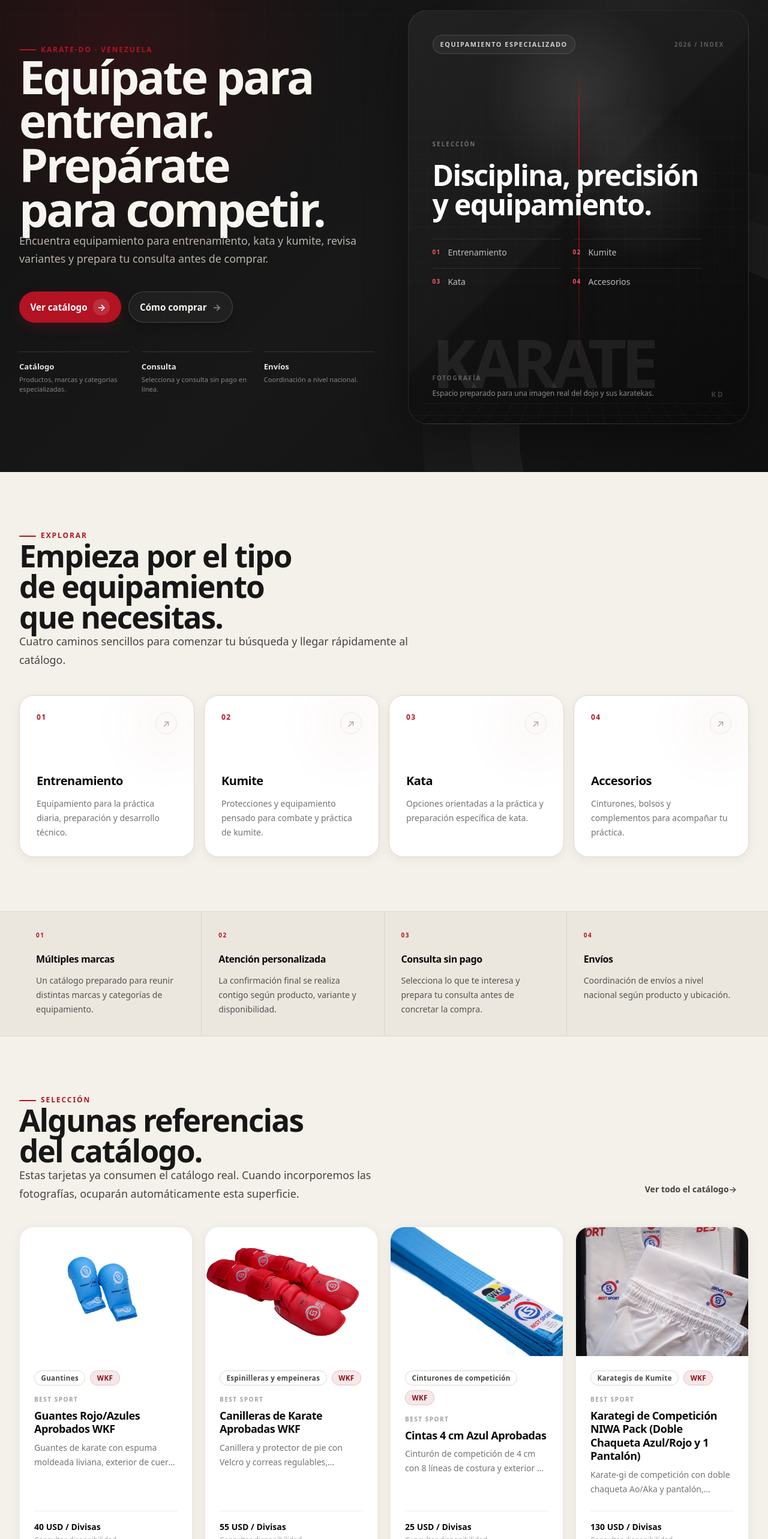
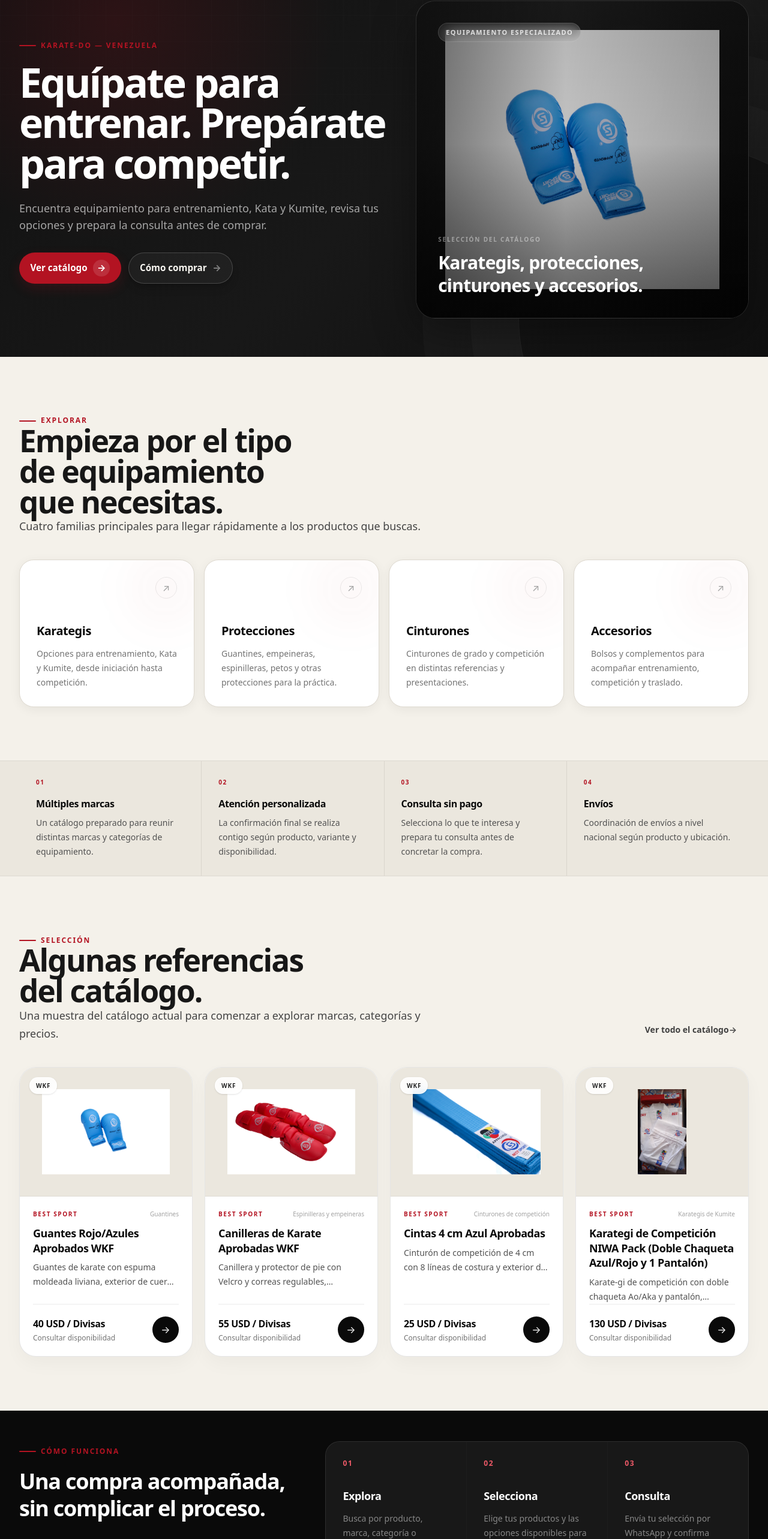
Before and after one commit to maorusohh/catalogo-karate, a Next.js app: page / in a window 1280 px wide. Shown: the part 140-2706 px from the top of the page at 60% size. Built offline with nearby package versions, Linux system fonts and the light colour scheme.

Commit message:
refactor: simplify home visual hierarchy

```diff
--- a/src/app/page.tsx
+++ b/src/app/page.tsx
@@ -5,12 +5,13 @@ import Image from "next/image";
 import type { Metadata } from "next";
 import Link from "next/link";
 
-import { catalogRepository } from "@/lib/catalog/static-repository";
-import { buildWhatsAppUrl } from "@/lib/whatsapp/url";
+import { ProductCard } from "@/components/catalog/product-card";
 import { ButtonLink } from "@/components/ui/button-link";
 import { Container } from "@/components/ui/container";
 import { SectionHeading } from "@/components/ui/section-heading";
 import { Surface } from "@/components/ui/surface";
+import { catalogRepository } from "@/lib/catalog/static-repository";
+import { buildWhatsAppUrl } from "@/lib/whatsapp/url";
 
 export const metadata: Metadata = {
   title: "Equipamiento de Karate-Do en Venezuela",
@@ -20,24 +21,24 @@ export const metadata: Metadata = {
 
 const categoryHighlights = [
   {
-    number: "01",
-    title: "Entrenamiento",
-    description: "Equipamiento para la práctica diaria, preparación y desarrollo técnico.",
+    title: "Karategis",
+    href: "/categoria/karategis",
+    description: "Opciones para entrenamiento, Kata y Kumite, desde iniciación hasta competición.",
   },
   {
-    number: "02",
-    title: "Kumite",
-    description: "Protecciones y equipamiento pensado para combate y práctica de kumite.",
+    title: "Protecciones",
+    href: "/categoria/protecciones",
+    description: "Guantines, empeineras, espinilleras, petos y otras protecciones para la práctica.",
   },
   {
-    number: "03",
-    title: "Kata",
-    description: "Opciones orientadas a la práctica y preparación específica de kata.",
+    title: "Cinturones",
+    href: "/categoria/cinturones",
+    description: "Cinturones de grado y competición en distintas referencias y presentaciones.",
   },
   {
-    number: "04",
     title: "Accesorios",
-    description: "Cinturones, bolsos y complementos para acompañar tu práctica.",
+    href: "/categoria/accesorios",
+    description: "Bolsos y complementos para acompañar entrenamiento, competición y traslado.",
   },
 ];
 
@@ -70,12 +71,12 @@ const purchaseSteps = [
   {
     number: "01",
     title: "Explora",
-    description: "Busca por producto, marca, categoría, aprobación o disponibilidad.",
+    description: "Busca por producto, marca, categoría o aprobación.",
   },
   {
     number: "02",
     title: "Selecciona",
-    description: "Elige las variantes que necesitas y reúne todo en tu carrito de consulta.",
+    description: "Elige tus productos y las opciones disponibles para preparar la consulta.",
   },
   {
     number: "03",
@@ -84,20 +85,11 @@ const purchaseSteps = [
   },
 ];
 
-const approvalLabels: Record<string, string> = {
-  WKF: "WKF",
-  NATIONAL: "Aprobación nacional",
-  NON_APPROVED: "No aprobado",
-  UNSPECIFIED: "Por confirmar",
-};
+const products = catalogRepository.getProducts();
+const activeProducts = products.filter((product) => product.active);
 
-const products = catalogRepository.getProducts();
-
-const selectedProducts = (
-  products.filter((product) => product.featured).length > 0
-    ? products.filter((product) => product.featured)
-    : products
-).slice(0, 4);
+const featuredProducts = activeProducts.filter((product) => product.featured);
+const selectedProducts = (featuredProducts.length > 0 ? featuredProducts : activeProducts).slice(0, 4);
 
 const brands = catalogRepository.getBrands();
 const categories = catalogRepository.getCategories();
@@ -113,30 +105,10 @@ const homeWhatsAppUrl = buildWhatsAppUrl(
 );
 
 const heroImagePath = path.join(process.cwd(), "public", "images", "branding", "hero-karate.jpg");
-
 const hasHeroImage = fs.existsSync(heroImagePath);
-
-function getLocalImage(product: (typeof selectedProducts)[number]) {
-  return product.images.find((item) => item.src.startsWith("/"));
-}
-
-function getProductArtLabel(product: (typeof selectedProducts)[number]) {
-  const categoryName = categoryNames[product.categoryId]?.toLowerCase() ?? "";
-
-  if (categoryName.includes("prote")) {
-    return "Protección";
-  }
-
-  if (categoryName.includes("cintur")) {
-    return "Cinturón";
-  }
-
-  if (categoryName.includes("karateg")) {
-    return "Karategi";
-  }
-
-  return "Equipamiento";
-}
+const heroFallbackImage = activeProducts
+  .flatMap((product) => product.images)
+  .find((item) => item.src.startsWith("/"));
 
 function WhatsAppIcon() {
   return (
@@ -151,20 +123,20 @@ export default function HomePage() {
     <main>
       <section className="hero-dojo">
         <Container>
-          <div className="grid min-h-[calc(100svh-76px)] items-center gap-12 py-14 sm:py-18 lg:grid-cols-[1.02fr_0.98fr] lg:gap-14 lg:py-20">
+          <div className="grid items-center gap-10 py-12 sm:py-14 lg:grid-cols-[1.05fr_0.95fr] lg:gap-12 lg:py-16">
             <div className="max-w-3xl">
-              <p className="eyebrow text-[#ef5a68]">Karate-Do · Venezuela</p>
+              <p className="eyebrow text-[#ef5a68]">Karate-Do — Venezuela</p>
 
-              <h1 className="heading-display heading-display-on-dark mt-6 max-w-4xl">
+              <h1 className="mt-5 max-w-4xl text-4xl leading-[0.99] font-semibold tracking-[-0.045em] text-white sm:text-5xl lg:text-6xl xl:text-[4.25rem]">
                 Equípate para entrenar. Prepárate para competir.
               </h1>
 
-              <p className="text-lead text-lead-on-dark mt-9 max-w-2xl">
-                Encuentra equipamiento para entrenamiento, kata y kumite, revisa variantes y prepara
-                tu consulta antes de comprar.
+              <p className="mt-7 max-w-2xl text-base leading-7 text-white/62 sm:text-lg">
+                Encuentra equipamiento para entrenamiento, Kata y Kumite, revisa tus opciones y
+                prepara la consulta antes de comprar.
               </p>
 
-              <div className="mt-10 flex flex-wrap gap-3">
+              <div className="mt-8 flex flex-wrap gap-3">
                 <ButtonLink
                   href="/catalogo"
                   size="lg"
@@ -194,97 +166,40 @@ export default function HomePage() {
                   </span>
                 </ButtonLink>
               </div>
-
-              <div className="mt-12 grid max-w-2xl gap-5 sm:grid-cols-3">
-                <div className="hero-stat">
-                  <p className="hero-stat-label">Catálogo</p>
-                  <p className="hero-stat-copy">Productos, marcas y categorías especializadas.</p>
-                </div>
-
-                <div className="hero-stat">
-                  <p className="hero-stat-label">Consulta</p>
-                  <p className="hero-stat-copy">Selecciona y consulta sin pago en línea.</p>
-                </div>
-
-                <div className="hero-stat">
-                  <p className="hero-stat-label">Envíos</p>
-                  <p className="hero-stat-copy">Coordinación a nivel nacional.</p>
-                </div>
-              </div>
             </div>
 
-            <div className="hero-stage">
-              {hasHeroImage ? (
+            <div className="hero-stage" style={{ minHeight: "clamp(22rem, 42vw, 33rem)" }}>
+              {hasHeroImage || heroFallbackImage ? (
                 <div className="hero-stage-media">
                   <Image
-                    src="/images/branding/hero-karate.jpg"
-                    alt="Karatekas entrenando en un dojo"
+                    src={hasHeroImage ? "/images/branding/hero-karate.jpg" : heroFallbackImage!.src}
+                    alt={
+                      hasHeroImage
+                        ? "Karatekas entrenando en un dojo"
+                        : heroFallbackImage?.alt || "Equipamiento de Karate-Do del catálogo"
+                    }
                     fill
                     priority
-                    sizes="(max-width: 1023px) 100vw, 50vw"
-                    className="object-cover"
+                    sizes="(max-width: 1023px) 100vw, 48vw"
+                    className={hasHeroImage ? "object-cover" : "object-contain p-8 sm:p-12"}
                   />
                 </div>
               ) : (
                 <div className="hero-stage-placeholder" />
               )}
 
-              <div className="hero-stage-grid" />
-              <div className="hero-stage-floor" />
-              <div className="hero-stage-line" />
+              <div className="relative z-10 flex h-full min-h-[inherit] flex-col justify-between p-6 sm:p-8 lg:p-9">
+                <span className="hero-stage-badge w-fit">Equipamiento especializado</span>
 
-              <div className="relative z-10 flex h-full min-h-[inherit] flex-col justify-between p-6 sm:p-8 lg:p-10">
-                <div className="flex items-center justify-between gap-4">
-                  <span className="hero-stage-badge">Equipamiento especializado</span>
-
-                  <span className="text-[10px] font-semibold tracking-[0.16em] text-white/28 uppercase">
-                    2026 / INDEX
-                  </span>
-                </div>
-
-                <div className="max-w-md py-16 sm:py-20">
-                  <p className="text-[10px] font-semibold tracking-[0.2em] text-white/36 uppercase">
-                    Selección
+                <div className="max-w-md">
+                  <p className="text-[10px] font-semibold tracking-[0.18em] text-white/42 uppercase">
+                    Selección del catálogo
                   </p>
-
-                  <p className="mt-5 text-3xl leading-[1.02] font-semibold tracking-[-0.035em] text-white sm:text-5xl">
-                    Disciplina, precisión y equipamiento.
+                  <p className="mt-3 text-2xl leading-tight font-semibold tracking-[-0.025em] text-white sm:text-3xl">
+                    Karategis, protecciones, cinturones y accesorios.
                   </p>
-
-                  <div className="mt-8 grid grid-cols-2 gap-x-5 gap-y-4">
-                    {["Entrenamiento", "Kumite", "Kata", "Accesorios"].map((item, index) => (
-                      <div
-                        key={item}
-                        className="flex items-center gap-3 border-t border-white/10 pt-3"
-                      >
-                        <span className="text-[10px] font-semibold tracking-[0.12em] text-[#ef5a68] tabular-nums">
-                          {String(index + 1).padStart(2, "0")}
-                        </span>
-
-                        <span className="text-xs font-medium text-white/72 sm:text-sm">{item}</span>
-                      </div>
-                    ))}
-                  </div>
-                </div>
-
-                <div className="flex items-end justify-between gap-5">
-                  <div>
-                    <p className="text-[10px] font-semibold tracking-[0.18em] text-white/30 uppercase">
-                      Fotografía
-                    </p>
-
-                    <p className="mt-2 max-w-sm text-xs leading-5 text-white/52">
-                      Espacio preparado para una imagen real del dojo y sus karatekas.
-                    </p>
-                  </div>
-
-                  <span className="hidden text-xs font-semibold tracking-[0.2em] text-white/20 uppercase sm:block">
-                    KD
-                  </span>
                 </div>
               </div>
-
-              <div className="hero-wordmark">KARATE</div>
             </div>
           </div>
         </Container>
@@ -295,26 +210,22 @@ export default function HomePage() {
           <SectionHeading
             eyebrow="Explorar"
             title="Empieza por el tipo de equipamiento que necesitas."
-            description="Cuatro caminos sencillos para comenzar tu búsqueda y llegar rápidamente al catálogo."
+            description="Cuatro familias principales para llegar rápidamente a los productos que buscas."
           />
 
-          <div className="mt-11 grid gap-4 sm:grid-cols-2 lg:grid-cols-4">
+          <div className="mt-10 grid gap-4 sm:grid-cols-2 lg:grid-cols-4">
             {categoryHighlights.map((category) => (
               <Link
-                key={category.number}
-                href="/catalogo"
-                aria-label={`Explorar ${category.title} en el catálogo`}
+                key={category.href}
+                href={category.href}
+                aria-label={`Explorar ${category.title}`}
                 className="group"
               >
                 <Surface className="relative h-full overflow-hidden p-6 transition-all duration-200 group-hover:-translate-y-1 group-hover:shadow-[var(--ck-shadow-md)] sm:p-7">
                   <div className="absolute top-0 right-0 h-24 w-24 rounded-full bg-[var(--ck-red)]/5 blur-2xl transition-transform duration-300 group-hover:scale-125" />
 
-                  <div className="relative">
-                    <div className="flex items-start justify-between">
-                      <span className="text-xs font-semibold tracking-[0.12em] text-[var(--ck-red)]">
-                        {category.number}
-                      </span>
-
+                  <div className="relative flex h-full flex-col">
+                    <div className="flex justify-end">
                       <span
                         aria-hidden="true"
                         className="flex size-9 items-center justify-center rounded-full border border-black/8 text-neutral-400 transition-all duration-200 group-hover:border-[var(--ck-red)] group-hover:bg-[var(--ck-red)] group-hover:text-white"
@@ -323,7 +234,7 @@ export default function HomePage() {
                       </span>
                     </div>
 
-                    <div className="mt-16">
+                    <div className="mt-10">
                       <h2 className="text-xl font-semibold tracking-tight text-neutral-950">
                         {category.title}
                       </h2>
@@ -344,16 +255,16 @@ export default function HomePage() {
         <Container>
           <div className="grid gap-px overflow-hidden bg-black/8 md:grid-cols-2 lg:grid-cols-4">
             {trustItems.map((item) => (
-              <div key={item.number} className="bg-[#ebe7de] px-6 py-8 sm:px-7">
+              <div key={item.number} className="bg-[#ebe7de] px-6 py-7 sm:px-7">
                 <p className="text-[10px] font-semibold tracking-[0.16em] text-[var(--ck-red)]">
                   {item.number}
                 </p>
 
-                <h2 className="mt-5 text-base font-semibold tracking-tight text-neutral-950">
+                <h2 className="mt-4 text-base font-semibold tracking-tight text-neutral-950">
                   {item.title}
                 </h2>
 
-                <p className="mt-3 text-sm leading-6 text-neutral-600">{item.description}</p>
+                <p className="mt-2 text-sm leading-6 text-neutral-600">{item.description}</p>
               </div>
             ))}
           </div>
@@ -366,7 +277,7 @@ export default function HomePage() {
             <SectionHeading
               eyebrow="Selección"
               title="Algunas referencias del catálogo."
-              description="Estas tarjetas ya consumen el catálogo real. Cuando incorporemos las fotografías, ocuparán automáticamente esta superficie."
+              description="Una muestra del catálogo actual para comenzar a explorar marcas, categorías y precios."
             />
 
             <ButtonLink
@@ -382,106 +293,14 @@ export default function HomePage() {
 
           {selectedProducts.length > 0 ? (
             <div className="mt-10 grid gap-5 md:grid-cols-2 lg:grid-cols-4">
-              {selectedProducts.map((product, index) => {
-                const localImage = getLocalImage(product);
-                const brandName = brandNames[product.brandId] ?? "Marca";
-                const categoryName = categoryNames[product.categoryId] ?? "Equipamiento";
-                const primaryPrice = product.prices[0];
-
-                return (
-                  <article
-                    key={product.id}
-                    className="group flex h-full flex-col overflow-hidden rounded-[24px] border border-black/8 bg-white shadow-[var(--ck-shadow-sm)] transition-all duration-200 hover:-translate-y-1 hover:shadow-[var(--ck-shadow-md)]"
-                  >
-                    <Link href={`/producto/${product.slug}`} aria-label={`Ver ${product.name}`}>
-                      <div className="relative aspect-[4/3] overflow-hidden bg-[#e8e3da]">
-                        {localImage ? (
-                          <Image
-                            src={localImage.src}
-                            alt={localImage.alt}
-                            fill
-                            sizes="(max-width: 767px) 100vw, (max-width: 1023px) 50vw, 25vw"
-                            className="object-cover transition-transform duration-500 group-hover:scale-[1.035]"
-                          />
-                        ) : (
-                          <>
-                            <div className="absolute inset-0 bg-[radial-gradient(circle_at_30%_20%,rgba(179,19,34,0.10),transparent_38%),linear-gradient(135deg,#f3f0e9,#ddd7cc)]" />
-
-                            <div className="absolute inset-6 rounded-[20px] border border-black/6" />
-
-                            <div className="absolute top-5 left-5 rounded-full border border-black/8 bg-white/72 px-3 py-1.5 text-[10px] font-semibold tracking-[0.12em] text-neutral-600 uppercase backdrop-blur-sm">
-                              {getProductArtLabel(product)}
-                            </div>
-
-                            <div className="absolute right-5 bottom-5 flex size-12 items-center justify-center rounded-2xl bg-neutral-950 text-xs font-black tracking-[0.08em] text-white shadow-lg">
-                              {String(index + 1).padStart(2, "0")}
-                            </div>
-
-                            <div className="absolute inset-x-0 bottom-0 p-6">
-                              <p className="text-[10px] font-semibold tracking-[0.18em] text-neutral-500 uppercase">
-                                Fotografía preparada
-                              </p>
-                            </div>
-                          </>
-                        )}
-                      </div>
-                    </Link>
-
-                    <div className="flex flex-1 flex-col p-5 sm:p-6">
-                      <div className="flex flex-wrap gap-2">
-                        <span className="status-badge">{categoryName}</span>
-
-                        <span className="status-badge status-badge-accent">
-                          {approvalLabels[product.approval]}
-                        </span>
-                      </div>
-
-                      <p className="mt-4 text-[10px] font-semibold tracking-[0.15em] text-neutral-400 uppercase">
-                        {brandName}
-                      </p>
-
-                      <h2 className="mt-2 text-lg leading-tight font-semibold tracking-tight text-neutral-950">
-                        <Link
-                          href={`/producto/${product.slug}`}
-                          className="transition-colors hover:text-[var(--ck-red)]"
-                        >
-                          {product.name}
-                        </Link>
-                      </h2>
-
-                      <p className="mt-2 line-clamp-2 text-sm leading-6 text-neutral-500">
-                        {product.shortDescription}
-                      </p>
-
-                      <div className="mt-auto pt-6">
-                        <div className="border-t border-black/7 pt-4">
-                          <p className="text-sm font-semibold text-neutral-950">
-                            {primaryPrice?.label ?? "Consultar precio"}
-                          </p>
-
-                          <p className="mt-1 text-xs text-neutral-400">
-                            {product.availability === "AVAILABLE"
-                              ? "Disponible"
-                              : product.availability === "OUT_OF_STOCK"
-                                ? "Agotado"
-                                : product.availability === "COMING_SOON"
-                                  ? "Próximamente"
-                                  : "Consultar disponibilidad"}
-                          </p>
-                        </div>
-
-                        <Link
-                          href={`/producto/${product.slug}`}
-                          className="mt-5 inline-flex min-h-11 w-full items-center justify-center gap-2 rounded-full bg-neutral-950 px-5 text-sm font-semibold text-white transition-all hover:-translate-y-px hover:bg-[var(--ck-red)]"
-                        >
-                          Ver producto
-                          <span aria-hidden="true">→</span>
-                        </Link>
-                      </div>
-                    </div>
-                  </article>
-                );
-              })}
+              {selectedProducts.map((product) => (
+                <ProductCard
+                  key={product.id}
+                  product={product}
+                  brandName={brandNames[product.brandId] ?? "Marca"}
+                  categoryName={categoryNames[product.categoryId] ?? "Categoría"}
+                />
+              ))}
             </div>
           ) : (
             <Surface variant="soft" className="mt-10 p-8">
@@ -541,7 +360,7 @@ export default function HomePage() {
                 </h2>
 
                 <p className="mt-6 max-w-2xl text-sm leading-7 text-white/54 sm:text-base">
-                  Revisa productos, compara variantes y reúne tu selección antes de escribirnos.
+                  Revisa productos, compara opciones y reúne tu selección antes de escribirnos.
                 </p>
               </div>
 
```
